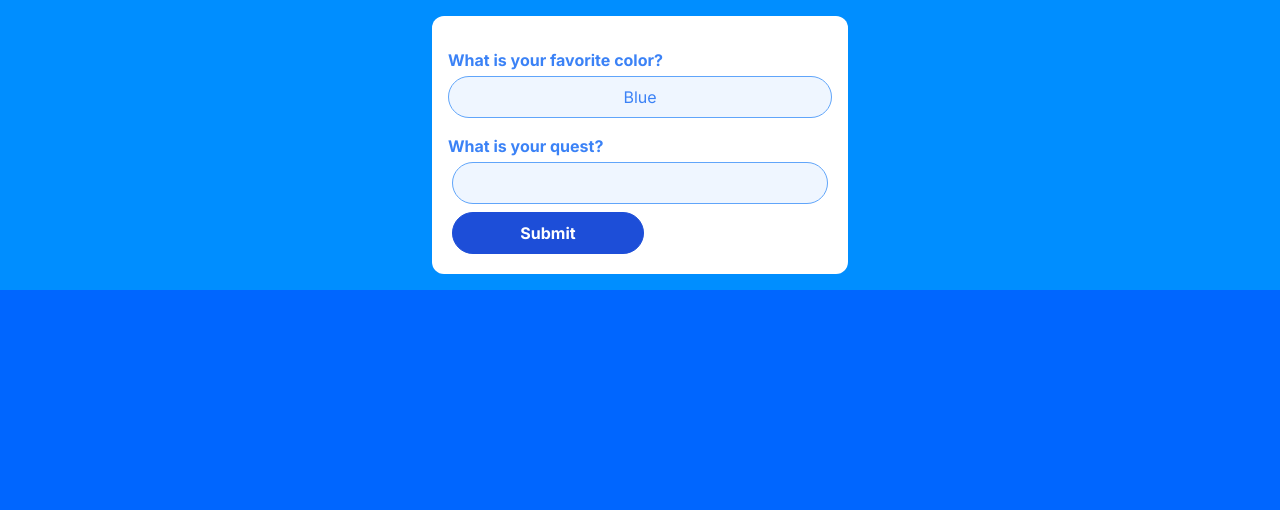
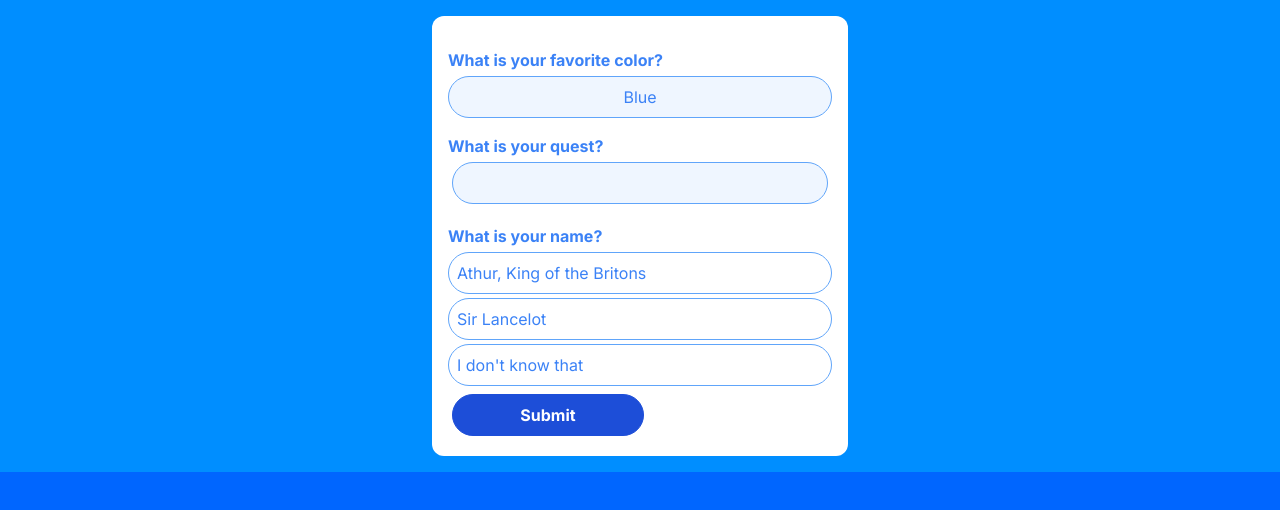
Before and after one commit to shirinmjr/organize-app, a Next.js app: page /participate/event/1 in a window 1280 px wide. Shown: the top 510 px of the page. Built offline with nearby package versions, Linux system fonts and the light colour scheme.

Commit message:
radio input

```diff
--- /dev/null
+++ b/app/components/inputs/InputRadioGroup.jsx
@@ -0,0 +1,30 @@
+"use client";
+
+import { useState } from "react";
+import InputWrapper from "./InputWrapper";
+import { RadioGroup } from "@headlessui/react";
+
+const InputChooseOne = ({ question, options }) => {
+  const [choice, setChoice] = useState(null);
+
+  return (
+    <InputWrapper htmlFor={question} label={question}>
+      <RadioGroup name={question} value={choice} onChange={setChoice}>
+        {options.map((option, index) => (
+          <RadioGroup.Option
+            className={({ active, checked }) => `
+            cursor-pointer my-1 flex items-center justify-between w-full p-2 border border-blue-400 rounded-full border-1 focus:ring-none
+            ${active ? "ring-1 bg-blue-100 text-white" : ""}
+            ${checked ? "bg-blue-400 font-bold text-white" : ""}`}
+            key={index}
+            value={option}
+          >
+            <div className="">{option}</div>
+          </RadioGroup.Option>
+        ))}
+      </RadioGroup>
+    </InputWrapper>
+  );
+};
+
+export default InputChooseOne;
--- a/app/participate/event/[id]/page.jsx
+++ b/app/participate/event/[id]/page.jsx
@@ -1,4 +1,5 @@
 import Button from "@/app/components/inputs/Button";
+import InputChooseOne from "@/app/components/inputs/InputRadioGroup";
 import InputSelect from "@/app/components/inputs/InputSelect";
 import InputText from "@/app/components/inputs/InputText";
 import generateUniqueId from "@/app/util/generateUniqueId";
@@ -17,6 +18,16 @@ const mockEvent = {
       question: "What is your quest?",
       type: "text",
       answers: [], // are these options the user picks?
+    },
+    {
+      uuid: generateUniqueId(),
+      question: "What is your name?",
+      type: "choose-one",
+      answers: [
+        "Athur, King of the Britons",
+        "Sir Lancelot",
+        "I don't know that",
+      ],
     },
   ],
   volunteers: [
@@ -39,8 +50,8 @@ const mapQuestionTypeToInput = (questionObj) => {
       return <InputText question={question} />;
     case "select":
       return <InputSelect question={question} options={answers} />;
-    case "top-three": {
-      /* return <InputTopThree question={question} options={answers} /> */
+    case "choose-one": {
+      return <InputChooseOne question={question} options={answers} />;
     }
   }
 };
```
